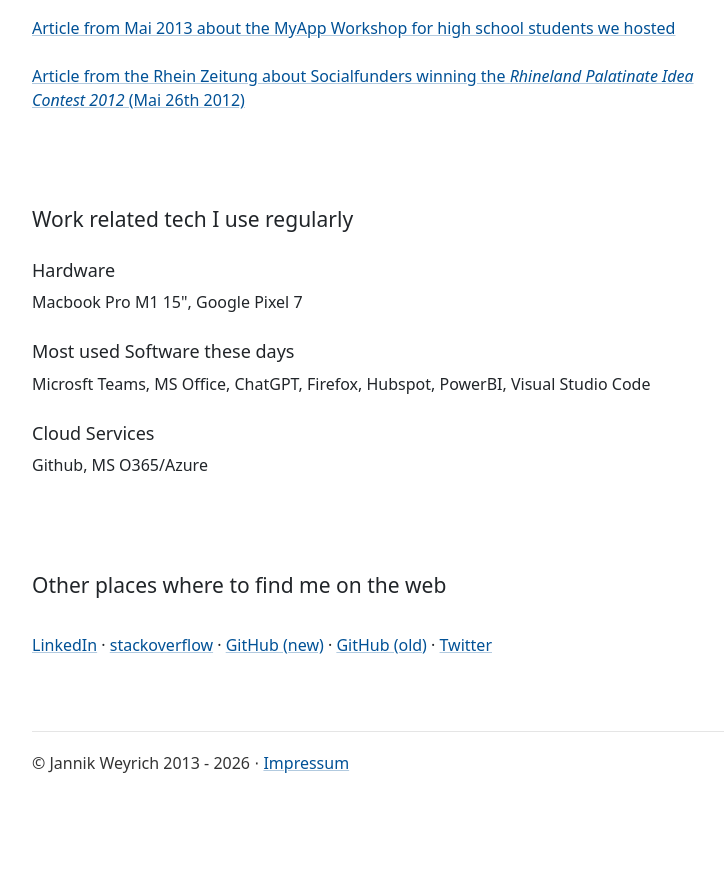
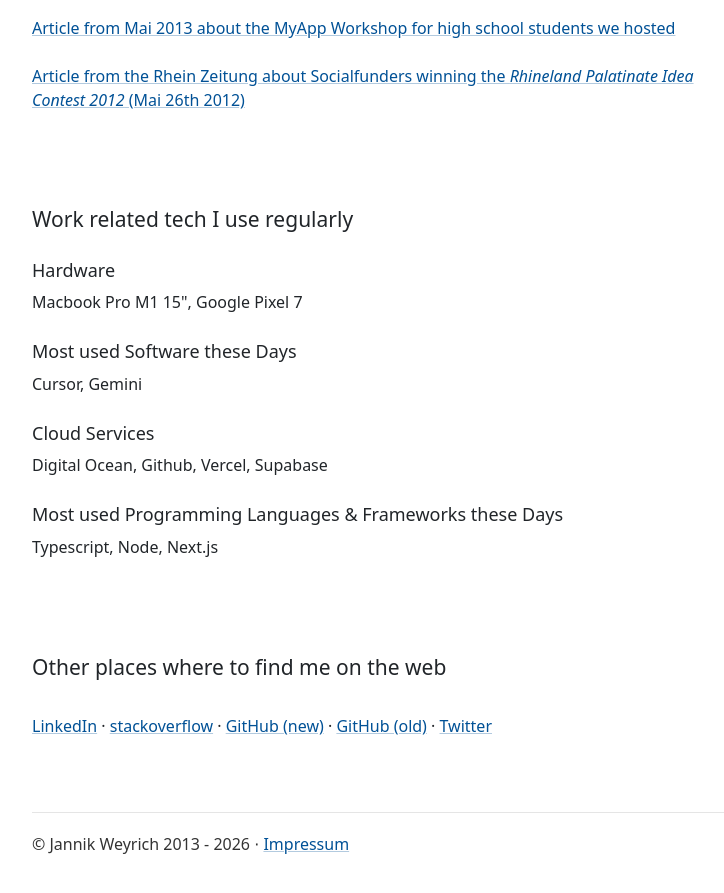
Before and after one commit to jnkwrych/jnkwrych.github.io, a Jekyll site: the page built from index.html, in a window 1280 px wide and 900 px high, scrolled down 2671 px. Shown: the top 893 px of the window, without its empty margins (255-979 px from the left). Built offline with Jekyll 4.4.1, drawn with Linux system fonts in a browser that asks for light colours; before the commit the page ends 3490 px from its top, so only the background shows below that.

Commit message:
Revise software and cloud services section in index.html
Updated list of most used software and cloud services.

```diff
--- a/index.html
+++ b/index.html
@@ -114,11 +114,14 @@
     <h3>Hardware</h3>
     <p>Macbook Pro M1 15", Google Pixel 7</p>
 
-    <h3>Most used Software these days</h3>
-    <p>Microsft Teams, MS Office, ChatGPT, Firefox, Hubspot, PowerBI, Visual Studio Code</p>
+    <h3>Most used Software these Days</h3>
+    <p>Cursor, Gemini</p>
 
     <h3>Cloud Services</h3>
-    <p>Github, MS O365/Azure</p>
+    <p>Digital Ocean, Github, Vercel, Supabase</p>
+
+    <h3>Most used Programming Languages & Frameworks these Days</h3>
+    <p>Typescript, Node, Next.js</p>
 
 </article>
 
```
